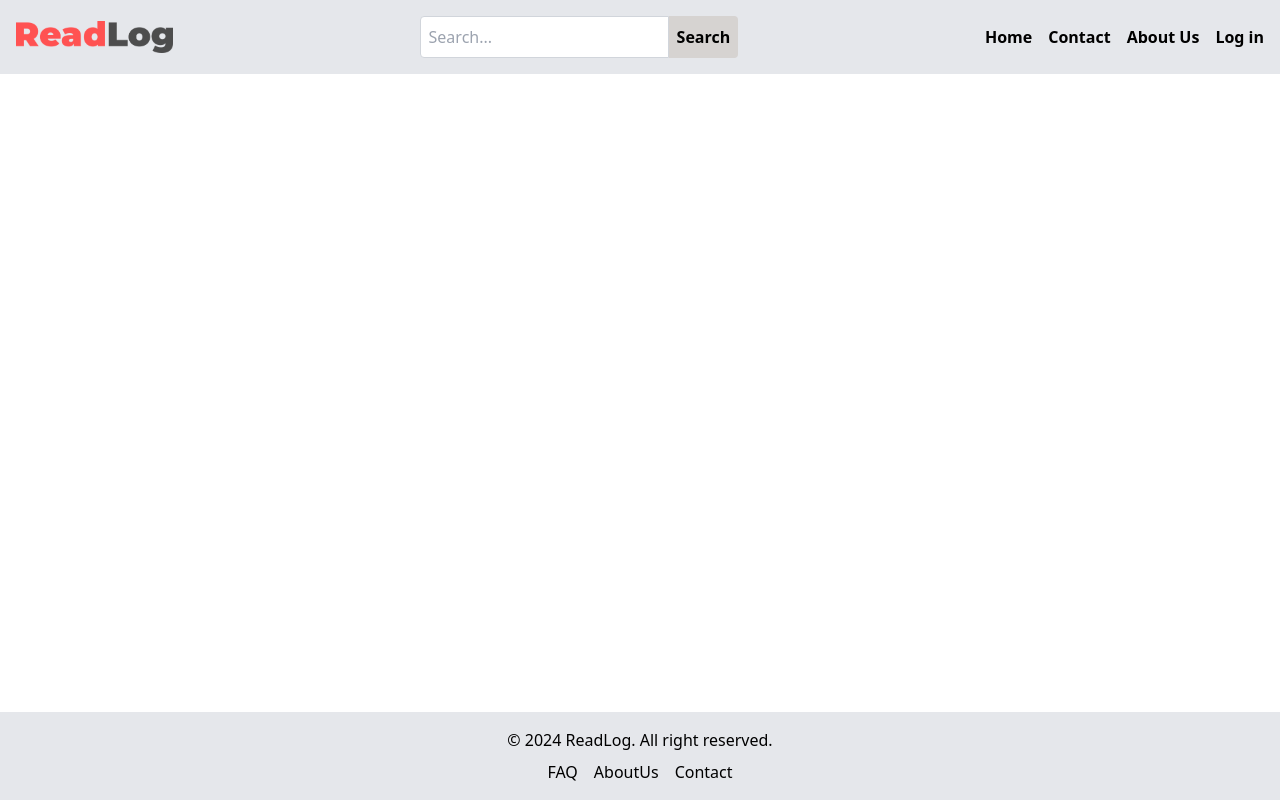
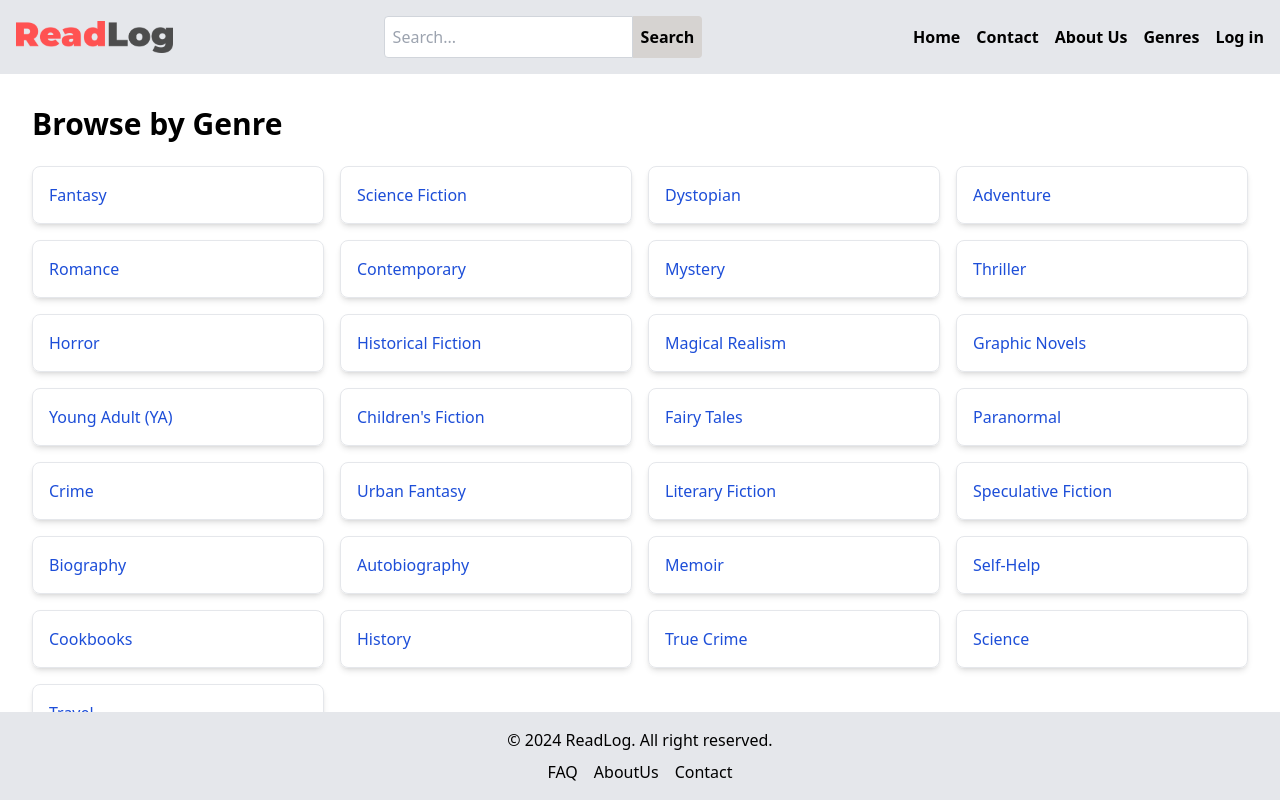
Before and after one commit to chas-academy/u09-fullstack-js-ShakerNasser, a React (Vite) app in the folder frontend/readlog/: page /genres in a window 1280 px wide. Built offline with nearby package versions, Linux system fonts and the light colour scheme.

Commit message:
picture solved

```diff
--- a/frontend/readlog/src/App.jsx
+++ b/frontend/readlog/src/App.jsx
@@ -16,6 +16,7 @@ import BookItem from './pages/BookItem';  // Importera BookItem-komponenten
 import BookById from './pages/bookbyid';  // Importera BookById-komponenten
 import MyList from '../src/pages/mylist';  // Importera MyList-komponenten
 import PrivateRoute from './components/PrivateRoute'; // Importera PrivateRoute
+import Genres from '../src/pages/genres';
 
 function App() {
   return (
@@ -37,6 +38,8 @@ function App() {
           <Route path="/search" element={<Search />} />
           <Route path="/BookItem" element={<BookItem />} />
           <Route path="/mylist" element={<MyList />} />
+          <Route path="/genres" element={<Genres />} />
+
         </Routes>
       </div>
       <Footer />
--- a/frontend/readlog/src/components/Navbar.jsx
+++ b/frontend/readlog/src/components/Navbar.jsx
@@ -59,6 +59,7 @@ const Navbar = () => {
           <Link to="/home" className="text-black hover:text-gray-400 font-bold">Home</Link>
           <Link to="/contact" className="text-black hover:text-gray-400 font-bold">Contact</Link>
           <Link to="/aboutus" className="text-black hover:text-gray-400 font-bold">About Us</Link>
+          <Link to="/genres" className="text-black hover:text-gray-400 font-bold">Genres</Link>
 
           {isLoggedIn ? (
             <>
--- a/frontend/readlog/src/components/PrivateRoute.jsx
+++ b/frontend/readlog/src/components/PrivateRoute.jsx
@@ -6,7 +6,7 @@ import useAuth  from '../hooks/useAuth'; // Anpassa sökvägen efter din struktu
 const PrivateRoute = ({ element }) => {
   const { isAuthenticated } = useAuth(); // Erhåller autentiseringsstatus
 
-  return isAuthenticated ? element : <Navigate to="/login" />;
+  return isAuthenticated ? element : <Navigate to="/mysite" />;
 };
 
 export default PrivateRoute;
--- /dev/null
+++ b/frontend/readlog/src/components/genres.jsx
@@ -0,0 +1,31 @@
+export const genres = [
+    'Fantasy',
+    'Science Fiction',
+    'Dystopian',
+    'Adventure',
+    'Romance',
+    'Contemporary',
+    'Mystery',
+    'Thriller',
+    'Horror',
+    'Historical Fiction',
+    'Magical Realism',
+    'Graphic Novels',
+    'Young Adult (YA)',
+    'Children\'s Fiction',
+    'Fairy Tales',
+    'Paranormal',
+    'Crime',
+    'Urban Fantasy',
+    'Literary Fiction',
+    'Speculative Fiction',
+    'Biography',
+    'Autobiography',
+    'Memoir',
+    'Self-help',
+    'Cookbooks',
+    'History',
+    'True Crime',
+    'Science',
+    'Travel',
+  ];
--- a/frontend/readlog/src/pages/GenrePage.jsx
+++ b/frontend/readlog/src/pages/GenrePage.jsx
@@ -44,7 +44,7 @@ const GenrePage = () => {
           books.map((book) => (
             <div key={book._id} className="border rounded-lg p-4"> {/* Varje bok i sitt eget kort */}
               <img
-                src={book.image} // Se till att du har en bild-URL i bok-objektet
+                src={`${import.meta.env.VITE_API_URL}/${book.image}`} // Kombinera med API URL
                 alt={`Cover of ${book.title}`}
                 className="w-full h-48 object-cover rounded-md"
               />
--- a/frontend/readlog/src/pages/bookbyid.jsx
+++ b/frontend/readlog/src/pages/bookbyid.jsx
@@ -37,7 +37,7 @@ useUpdateTitle("Book Details");
       {book ? (
         <>
           <img
-          src={book.image || "default-image-url.jpg"} // Fallback for missing images
+            src={`${import.meta.env.VITE_API_URL}/${book.image}`} // Kombinera med API URL
             alt={`Cover image of ${book.title}`}
             className="w-full h-48 object-cover rounded-md"
           />
--- /dev/null
+++ b/frontend/readlog/src/pages/genres.jsx
@@ -0,0 +1,23 @@
+import React from 'react';
+import { Link } from 'react-router-dom';
+import { genres } from '../components/genres';  // Importerar listan av genrer
+
+function Genres() {
+  return (
+    <div className="p-4">
+      <h1 className="text-3xl font-bold mb-6">Browse by Genre</h1>
+
+      <div className="grid grid-cols-2 md:grid-cols-3 lg:grid-cols-4 gap-4">
+        {genres.map((genre) => (
+          <div key={genre} className="border rounded-lg p-4 shadow-md">
+            <Link to={`/genre/${genre}`} className="text-blue-700 hover:underline capitalize">
+              {genre}
+            </Link>
+          </div>
+        ))}
+      </div>
+    </div>
+  );
+}
+
+export default Genres;
--- a/frontend/readlog/src/pages/home.jsx
+++ b/frontend/readlog/src/pages/home.jsx
@@ -1,12 +1,39 @@
 import React, { useEffect, useState } from 'react';
 import { Link } from 'react-router-dom';
 import useUpdateTitle from '../hooks/UpdateTitle';  // Import the custom hook
+import useAuth from '../hooks/useAuth';
+import { genres } from '../components/genres';  // Import genres from the new file
+
 
 function Home() {
   useUpdateTitle("Home");  // Fliktiteln kommer vara "ReadLog - Home"
 
+  const { isAdmin } = useAuth();
   const [books, setBooks] = useState([]); // Tillstånd för att lagra böcker
-  const genres = ['Fantasy', 'Romance', 'Drama', 'Mystery'];
+
+  // Funktion för att radera en bok
+  const deleteBook = async (bookId) => {
+    const token = localStorage.getItem('token');  // Hämta token från localStorage (om det är där du lagrar den)
+
+    try {
+      const response = await fetch(`${import.meta.env.VITE_API_URL}/api/books/${bookId}`, {
+        method: 'DELETE',
+        headers: {
+          'Authorization': `Bearer ${token}`,  // Lägg till Authorization-headern
+          'Content-Type': 'application/json'
+        }
+      });
+
+      if (response.ok) {
+        // Uppdatera books tillståndet för att ta bort den raderade boken
+        setBooks((prevBooks) => prevBooks.filter((book) => book._id !== bookId));
+      } else {
+        console.error('Failed to delete book');
+      }
+    } catch (error) {
+      console.error('Error deleting book:', error);
+    }
+  };
 
   useEffect(() => {
     const fetchBooks = async () => {
@@ -24,6 +51,9 @@ function Home() {
 
     fetchBooks(); // Anropa funktionen
   }, []); // Tom array betyder att den körs en gång vid montering
+
+  // Begränsa antalet genrer som visas, t.ex. till de första fyra
+  const displayedGenres = genres.slice(0, 4);
 
   return (
     <div>
@@ -44,7 +74,8 @@ function Home() {
       <div className="bg-gray-200">
         <div className="w-full shadow-md p-4">
           <div className="flex justify-around mt-1 font-bold">
-            {genres.map((genre) => (
+            {/* Visa endast ett urval av genrer */}
+            {displayedGenres.map((genre) => (
               <Link to={`/genre/${genre}`} key={genre}>
                 <span className="hover:text-gray-400 capitalize">{genre}</span>
               </Link>
@@ -56,7 +87,6 @@ function Home() {
       {/* Avsnitt för att visa böckerna */}
       <div className="grid grid-cols-1 md:grid-cols-2 lg:grid-cols-4 gap-4 p-4 mb-16">
         {books.map((book) => {
-          console.log(book); // Logga hela bokobjektet
           return (
             <div key={book._id} className="border rounded-lg p-4">
               <img
@@ -65,15 +95,22 @@ function Home() {
                 className="w-full h-48 object-cover rounded-md"
               />
 
+              <Link to={`/books/${book._id}`} className="text-blue-500 hover:underline">
               <h3 className="text-lg font-bold mt-2">{book.title}</h3>
+              </Link>
               <p className="text-gray-600">{book.author}</p>
-              <Link to={`/books/${book._id}`} className="text-blue-500 hover:underline">
-                View Details
-              </Link>
+
+              {isAdmin && (
+                <button
+                  onClick={() => deleteBook(book._id)}  // Anropa deleteBook-funktionen
+                  className="mt-2 bg-red-500 text-white py-1 px-3 rounded hover:bg-red-600"
+                >
+                  Delete
+                </button>
+              )}
             </div>
           );
         })}
-
       </div>
     </div>
   );
--- a/frontend/readlog/src/pages/mylist.jsx
+++ b/frontend/readlog/src/pages/mylist.jsx
@@ -39,7 +39,7 @@ const MyList = () => {
           {books.map((book) => (
             <div key={book._id} className="border rounded-lg p-4">
               <img
-                src={book.image}
+                src={`${import.meta.env.VITE_API_URL}/${book.image}`} // Kombinera med API URL
                 alt={`Cover of ${book.title}`}
                 className="w-full h-48 object-cover rounded-md"
               />
```
Also changed, not shown: frontend/readlog/src/components/Books.jsx (deleted, +0 -67 lines), 3 other files (tests, documents, lock files or other folders). Lines whose indentation alone changed are shown as unchanged.
